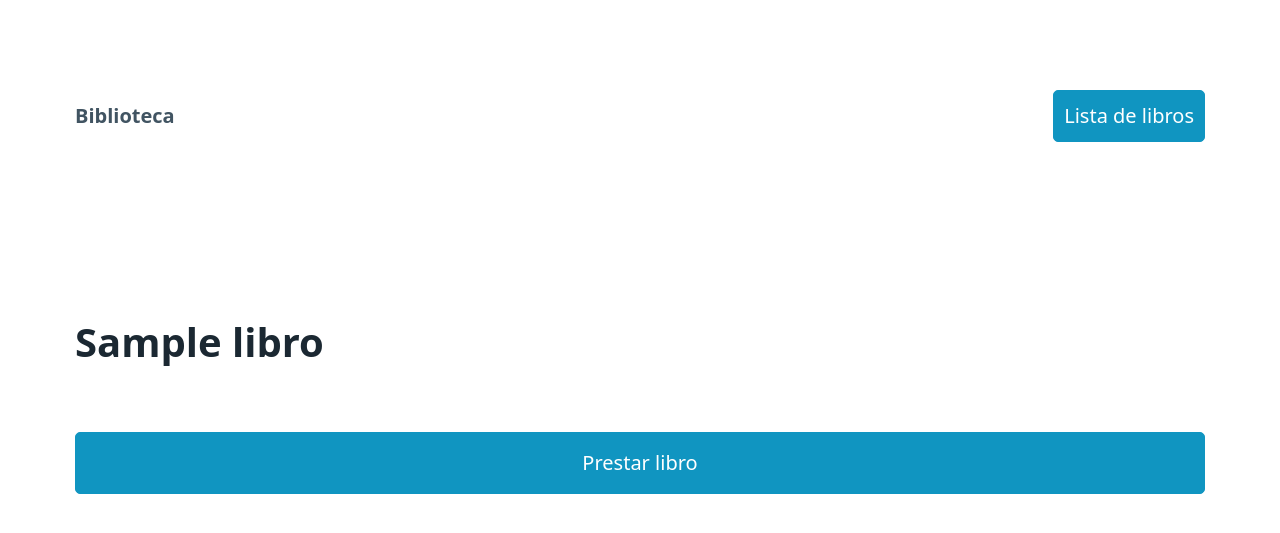
After one commit to ieshm-2daw/libreria-PieroAGP, a Django app: page /book/1/prestamo in a window 1280 px wide. The commit adds this page. Shown: the top 533 px of the page. Run offline with Django 4.2, Linux system fonts and the light colour scheme; tables that the repository leaves empty hold one stand-in row (values such as "Sample post").

Commit message:
creacion de template prestamo

```diff
--- a/book/admin.py
+++ b/book/admin.py
@@ -1,5 +1,5 @@
 from django.contrib import admin
-from .models import Usuario, Autor, Editorial, Libro
+from .models import Usuario, Autor, Editorial, Libro, Prestamo
 
 # Register your models here.
 
@@ -7,3 +7,4 @@ admin.site.register(Usuario)
 admin.site.register(Autor)
 admin.site.register(Editorial)
 admin.site.register(Libro)
+admin.site.register(Prestamo)
--- a/book/models.py
+++ b/book/models.py
@@ -42,7 +42,7 @@ class Libro(models.Model):
         return self.titulo
 
 class Usuario(AbstractUser):
-    dni = models.CharField(max_length=10, unique=True)
+    dni = models.CharField(max_length=10, unique=False)
     direccion = models.CharField(max_length=200)
     telefono = models.CharField(max_length=15)
 
--- /dev/null
+++ b/book/templates/book/prestamo_libro.html
@@ -0,0 +1,14 @@
+{% extends 'book/base.html' %}
+
+{% block title%} <title>Prestamo libro</title> {% endblock %}
+
+{% block content %}
+
+<h1>{{libro.titulo}}</h1>
+
+<form method="post">
+    {% csrf_token %}
+    <button type="submit"> Prestar libro </button>
+</form>
+
+{% endblock %}
--- a/book/urls.py
+++ b/book/urls.py
@@ -7,5 +7,6 @@ urlpatterns = [
     path('book/nuevoLibro/', NuevoLibro.as_view(), name='nuevo_libro'),
     path('book/detalleLibro/<int:pk>', DetalleLibro.as_view(), name='detalle_libro'),
     path('book/<int:pk>/edit', EditarLibro.as_view(),name='editar_libro'),
-    path('book/<int:pk>/delete',EliminarLibro.as_view(),name='elimninar_libro')
+    path('book/<int:pk>/delete',EliminarLibro.as_view(),name='elimninar_libro'),
+    path('book/<int:pk>/prestamo',views.prestamo_libro,name='prestamo_libro'),
 ]
--- a/book/views.py
+++ b/book/views.py
@@ -1,8 +1,10 @@
+from datetime import date
 from typing import Any
-from django.shortcuts import render
+from django.shortcuts import get_object_or_404, redirect, render
 from django.urls import reverse_lazy
+from django.views import View
 
-from .models import Libro,Autor
+from .models import Libro,Autor,Prestamo
 
 
 from django.views.generic import ListView, CreateView ,DetailView, UpdateView, DeleteView
@@ -51,3 +53,33 @@ class EliminarLibro(DeleteView):
     model = Libro
     success_url = reverse_lazy('lista_libros')
     template_name="book/eliminar_libro.html"
+
+#INtentar prestamo con clase
+"""
+class PrestamoLibro(View):
+    libro = get_object_or_404(Libro,pk=pk)
+    def get(self,request):
+        return render(request,'book/prestamo_libro.html',{'libro':libro})
+"""
+
+def prestamo_libro(request, pk):
+    libro = get_object_or_404(Libro,pk=pk)
+
+    if request.method == 'POST':
+
+        fecha_prestamo = date.today()
+        fecha_devolucion = date.today()
+        #
+        Prestamo.objects.create(
+            libro = libro,
+            fecha_prestamo = fecha_prestamo,
+            fecha_devolucion = fecha_devolucion,
+            usuario = request.user,
+            estado = 'prestado'
+        )
+        libro.disponibilidad='prestado'
+        libro.save()
+
+        return redirect('detalle_libro',pk=pk)
+#get
+    return render(request,'book/prestamo_libro.html',{'libro':libro})
```
Also changed, not shown: book/templates/book/detalle_libro.html (+8 -0 lines), book/migrations/0003_alter_usuario_dni.py (added).
